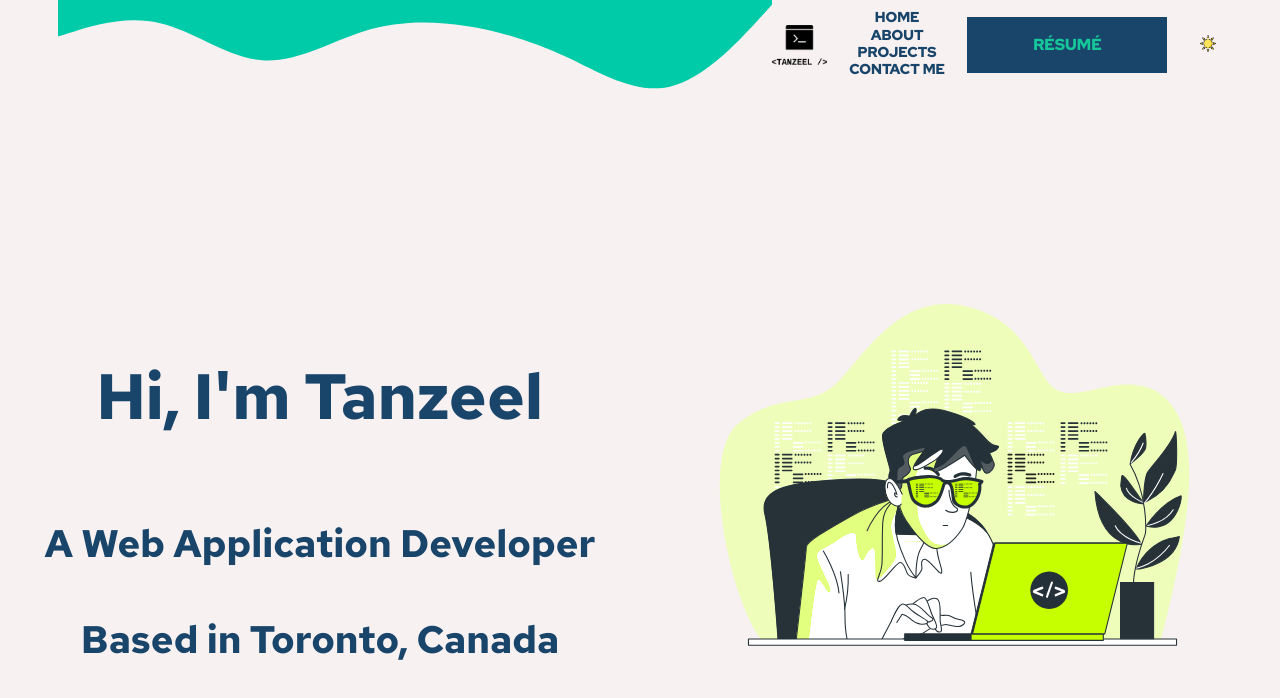
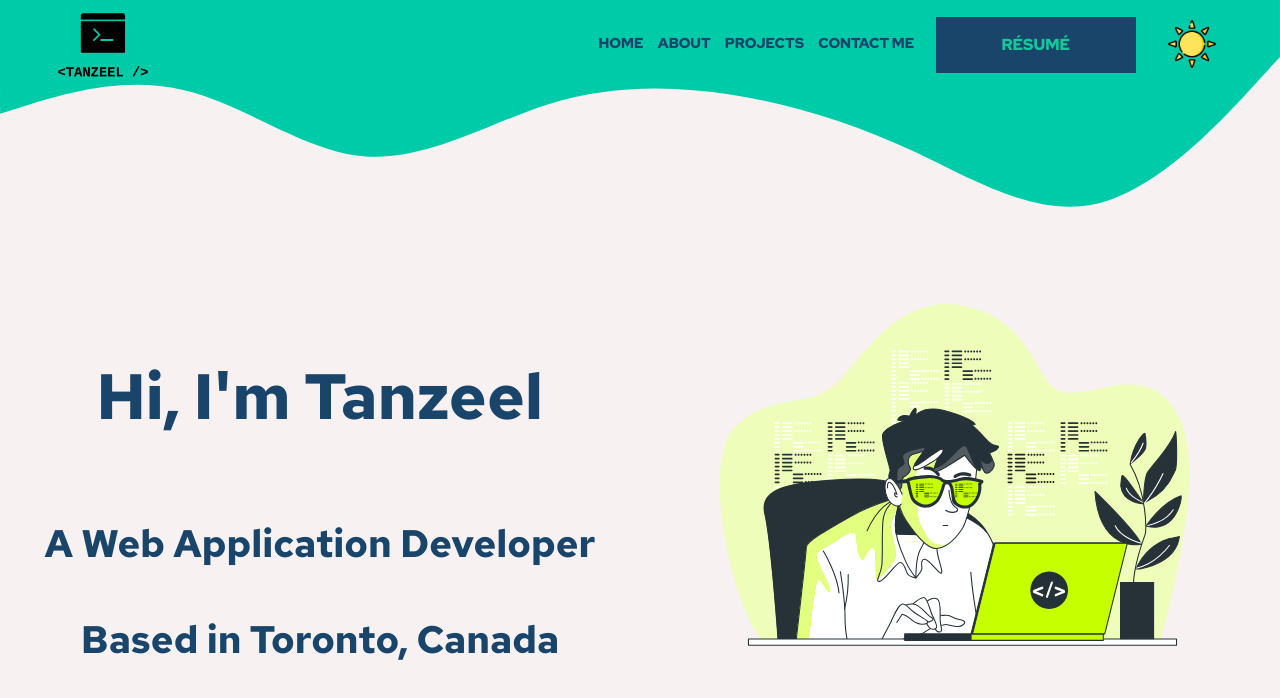
Before and after one commit to tanzeel44/portfolio, a Next.js app: page / in a window 1280 px wide. Shown: the top 698 px of the page. Built offline with nearby package versions, Linux system fonts and the light colour scheme.

Commit message:
reverted styling changes

```diff
--- a/components/Header/HeaderBG.jsx
+++ b/components/Header/HeaderBG.jsx
@@ -31,6 +31,11 @@ export default function HeaderBG() {
 
   return (
     <svg
+      style={{
+        position: 'absolute',
+        top: 0,
+        left: 0,
+      }}
       xmlns="http://www.w3.org/2000/svg"
       viewBox={`0 0 ${viewBoxWidth} 290`}
     >
```
